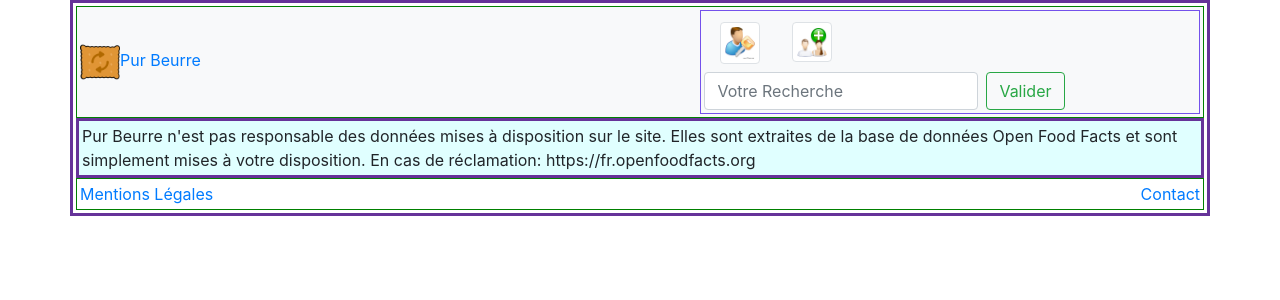
After one commit to Fabrice-64/OC_Project_8, a Django app: page /customer/terms_of_use/ in a window 1280 px wide. The commit adds this page. Shown: the top 300 px of the page. Run offline with Django 3.2, Linux system fonts and the light colour scheme; parts of the project's set-up code (start-up, migrations or seed data) failed here and were passed over.

Commit message:
Add link to terms of use and contact

```diff
--- a/papounet_diet/customer/templates/customer/base.html
+++ b/papounet_diet/customer/templates/customer/base.html
@@ -46,8 +46,8 @@
         {% endblock %}
 
             <nav class="navbar navbar-fixed-bottom">
-                <a href="#" id="terms_of_use">Mentions Légales</a>
-                <a href="#" id="contact">Contact</a>
+                <a href="{% url 'customer:terms_of_use' %}" id="terms_of_use">Mentions Légales</a>
+                <a href="{% url 'customer:contact' %}" id="contact">Contact</a>
             </nav>
         </div>
         <script src="https://code.jquery.com/jquery-3.5.1.slim.min.js" integrity="sha384-DfXdz2htPH0lsSSs5nCTpuj/zy4C+OGpamoFVy38MVBnE+IbbVYUew+OrCXaRkfj" crossorigin="anonymous"></script>
--- /dev/null
+++ b/papounet_diet/customer/templates/customer/contact.html
@@ -0,0 +1,5 @@
+Bonjour,
+Pour nous contacter ou nous trouver :
+Nous sommes localisés:
+3 Chemin des Gâteaux
+35 000 Rennes
--- /dev/null
+++ b/papounet_diet/customer/templates/customer/terms_of_use.html
@@ -0,0 +1,10 @@
+{% extends "./base.html" %}
+
+{% block content %}
+<div class="container" style="background-color: lightcyan;">
+Pur Beurre n'est pas responsable des données mises à disposition sur le site.
+Elles sont extraites de la base de données Open Food Facts et sont simplement mises à votre disposition.
+En cas de réclamation:
+https://fr.openfoodfacts.org
+</div>
+{% endblock %}
--- a/papounet_diet/customer/urls.py
+++ b/papounet_diet/customer/urls.py
@@ -10,4 +10,6 @@ urlpatterns = [
     path('login/', views.user_login, name="login"),
     path('logout/',views.user_logout, name="logout"),
     path('personal_infos/', views.personal_infos, name="personal_infos"),
+    path('terms_of_use/', views.terms_of_use, name="terms_of_use"),
+    path('contact/', views.contact, name="contact"),
 ]
--- a/papounet_diet/customer/views.py
+++ b/papounet_diet/customer/views.py
@@ -50,3 +50,9 @@ def register(request):
 
 def personal_infos(request):
     return render(request, "customer/personal_infos.html")
+
+def terms_of_use(request):
+    return render(request,"customer/terms_of_use.html")
+
+def contact(request):
+    return render(request,"customer/contact.html")
```
